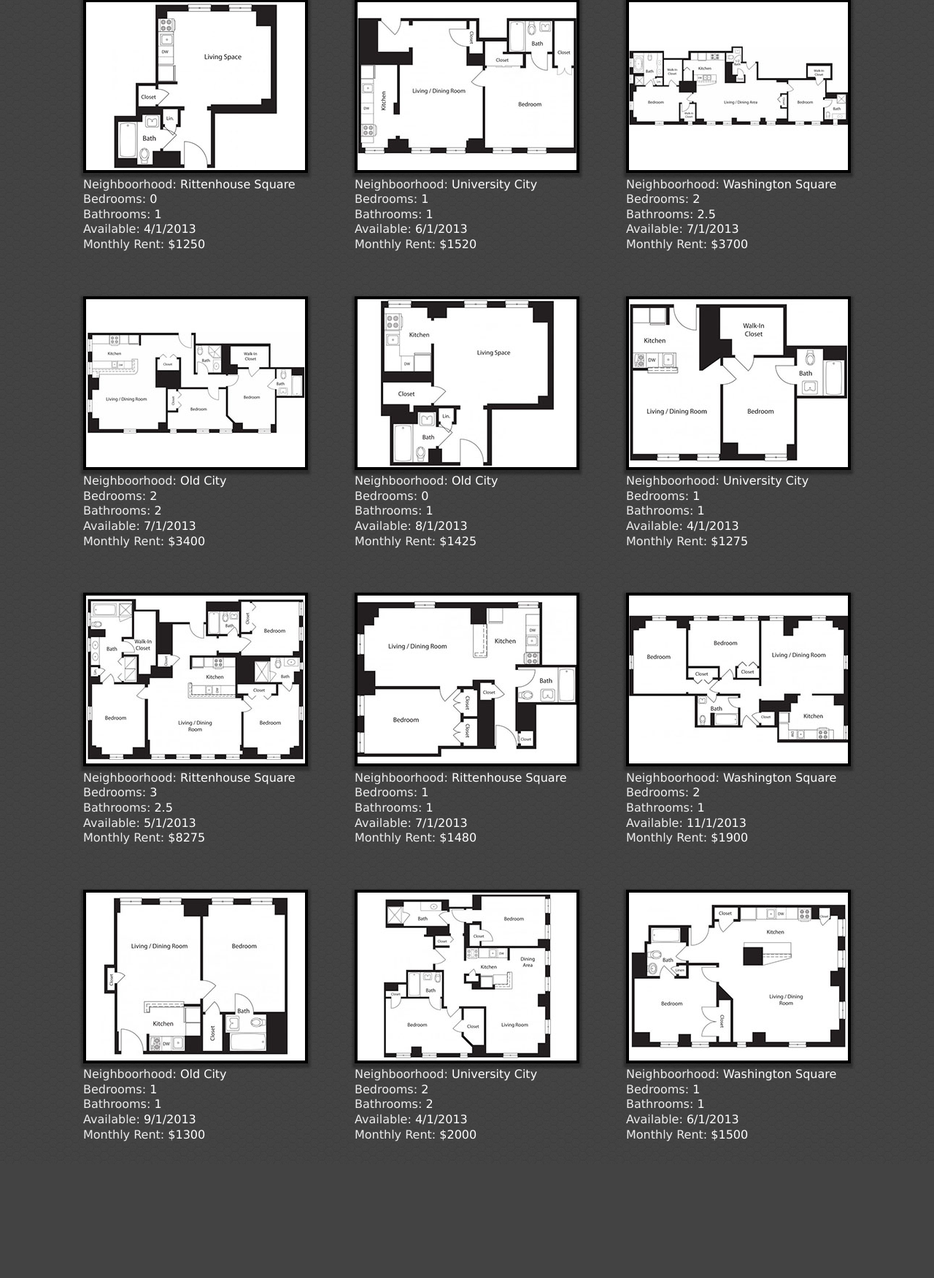
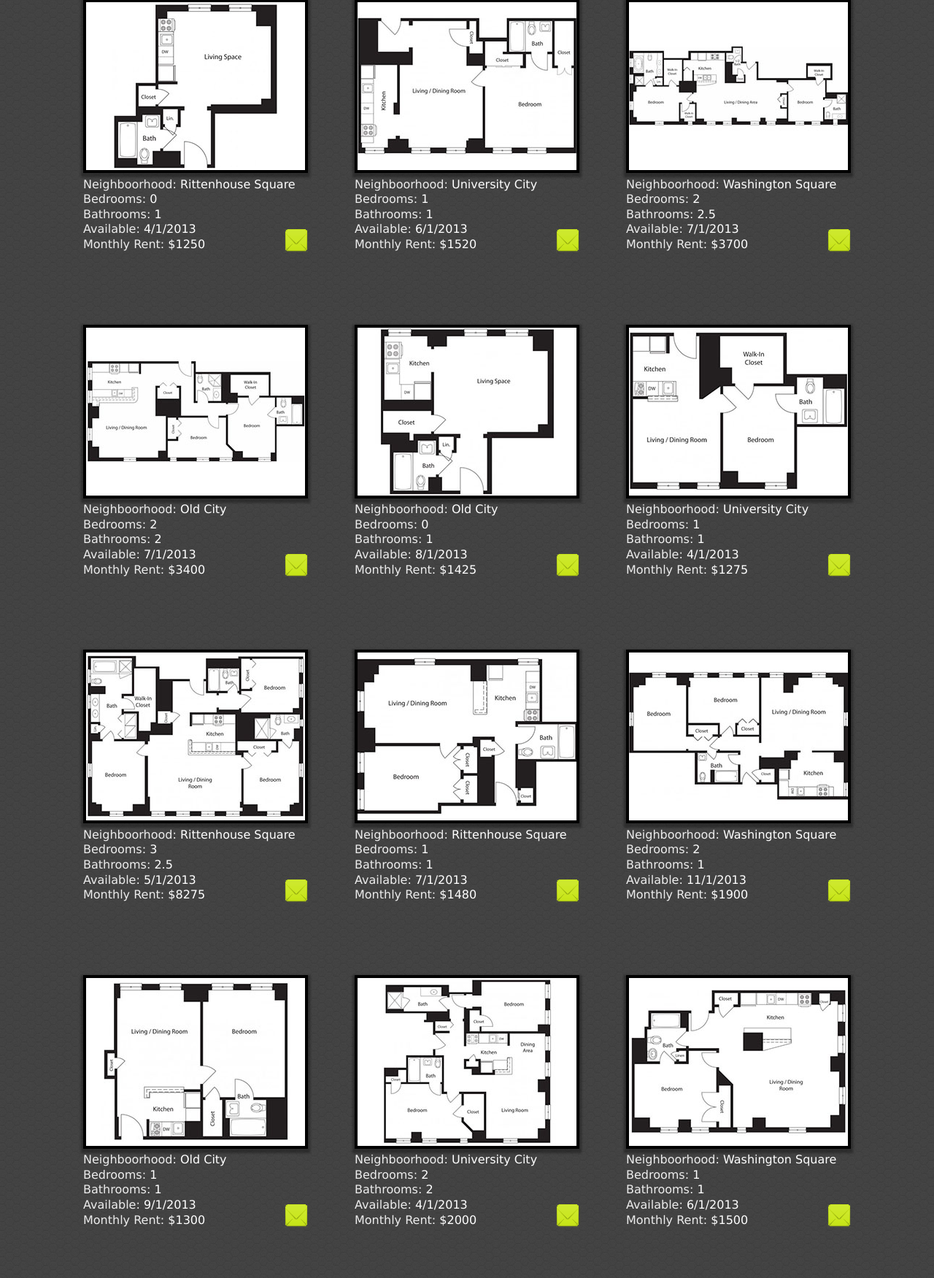
Before and after one commit to chelmyers/Info151_Final, a PHP site: page / in a window 1280 px wide. Shown: the part 409-2160 px from the top of the page at 73% size. Before the commit the page ends 1973 px from the top, so only its background shows below. Run offline with PHP 8.4, Linux system fonts and the light colour scheme.

Commit message:
add mail icon, result page

```diff
--- a/local_html/apartments.js
+++ b/local_html/apartments.js
@@ -279,6 +279,21 @@ var search_aparts = function () {
 
 
 	}
+
+	if ($("apart1").style.display == "none" &&
+		$("apart2").style.display == "none" &&
+		$("apart3").style.display == "none" &&
+		$("apart4").style.display == "none" &&
+		$("apart5").style.display == "none" &&
+		$("apart6").style.display == "none" &&
+		$("apart7").style.display == "none" &&
+		$("apart8").style.display == "none" &&
+		$("apart9").style.display == "none" &&
+		$("apart10").style.display == "none" &&
+		$("apart11").style.display == "none" &&
+		$("apart12").style.display == "none") {
+			$("noResults").style.display = "block";
+		}
 }
 
 var reset_aparts = function () {
@@ -286,6 +301,7 @@ var reset_aparts = function () {
 	for (var i = 0; i < allAparts.length; i++) {
 		var divId = "apart" + (i + 1).toString();
 		$(divId).style.display = "inline-block";
+		$("noResults").style.display = "none"
 	}
 
 }
--- a/local_html/index.html
+++ b/local_html/index.html
@@ -3,7 +3,7 @@
 
 	<head>
 
-		<title>Chelsea's Listings</title>
+		<title>The Apt App</title>
 		<link rel="stylesheet" href="stylesheet.css">
 
 		<script rel="javascript" type="text/javascript" src="apartments.js"></script>
@@ -83,6 +83,7 @@
 
 			<div id="main">
 
+				<div id="noResults"></div>
 				<div id="apart1" class="apartment" >
 					<a href="img/aparts/apart1.jpg"><img src="img/aparts/apart1Thumb.jpg" alt="0bd/1br" width="300" /></a>
 					<p>Neighboorhood: <span id="neigh1"></span></p>
@@ -90,6 +91,8 @@
 					<p>Bathrooms: <span id="bath1"></span></p>
 					<p>Available: <span id="avail1"></span></p>
 					<p>Monthly Rent: <span id="rent1"></span></p>
+
+					<a href="mailto:chel.myers@gmail.com?subject=Listing 1001"><img class="mailIcon" src="img/mailIcon.png" alt="Send Email About Property"/></a>
 
 				</div>
 
@@ -102,6 +105,7 @@
 					<p>Available: <span id="avail2"></span></p>
 					<p>Monthly Rent: <span id="rent2"></span></p>
 
+					<a href="mailto:chel.myers@gmail.com?subject=Listing 1002"><img class="mailIcon" src="img/mailIcon.png" alt="Send Email About Property"/></a>
 
 				</div>
 
@@ -114,6 +118,8 @@
 					<p>Available: <span id="avail3"></span></p>
 					<p>Monthly Rent: <span id="rent3"></span></p>
 
+					<a href="mailto:chel.myers@gmail.com?subject=Listing 1003"><img class="mailIcon" src="img/mailIcon.png" alt="Send Email About Property"/></a>
+
 				</div>
 
 				<div id="apart4" class="apartment">
@@ -124,6 +130,8 @@
 					<p>Bathrooms: <span id="bath4"></span></p>
 					<p>Available: <span id="avail4"></span></p>
 					<p>Monthly Rent: <span id="rent4"></span></p>
+
+					<a href="mailto:chel.myers@gmail.com?subject=Listing 1004"><img class="mailIcon" src="img/mailIcon.png" alt="Send Email About Property"/></a>
 
 				</div>
 
@@ -136,6 +144,8 @@
 					<p>Available: <span id="avail5"></span></p>
 					<p>Monthly Rent: <span id="rent5"></span></p>
 
+					<a href="mailto:chel.myers@gmail.com?subject=Listing 1005"><img class="mailIcon" src="img/mailIcon.png" alt="Send Email About Property"/></a>
+
 				</div>
 
 				<div id="apart6" class="apartment">
@@ -146,6 +156,8 @@
 					<p>Bathrooms: <span id="bath6"></span></p>
 					<p>Available: <span id="avail6"></span></p>
 					<p>Monthly Rent: <span id="rent6"></span></p>
+
+					<a href="mailto:chel.myers@gmail.com?subject=Listing 1006"><img class="mailIcon" src="img/mailIcon.png" alt="Send Email About Property"/></a>
 
 				</div>
 
@@ -158,6 +170,8 @@
 					<p>Available: <span id="avail7"></span></p>
 					<p>Monthly Rent: <span id="rent7"></span></p>
 
+					<a href="mailto:chel.myers@gmail.com?subject=Listing 1007"><img class="mailIcon" src="img/mailIcon.png" alt="Send Email About Property"/></a>
+
 				</div>
 
 				<div id="apart8" class="apartment">
@@ -168,6 +182,8 @@
 					<p>Bathrooms: <span id="bath8"></span></p>
 					<p>Available: <span id="avail8"></span></p>
 					<p>Monthly Rent: <span id="rent8"></span></p>
+
+					<a href="mailto:chel.myers@gmail.com?subject=Listing 1008"><img class="mailIcon" src="img/mailIcon.png" alt="Send Email About Property"/></a>
 
 				</div>
 
@@ -180,6 +196,8 @@
 					<p>Available: <span id="avail9"></span></p>
 					<p>Monthly Rent: <span id="rent9"></span></p>
 
+					<a href="mailto:chel.myers@gmail.com?subject=Listing 1009"><img class="mailIcon" src="img/mailIcon.png" alt="Send Email About Property"/></a>
+
 				</div>
 
 				<div id="apart10" class="apartment">
@@ -190,6 +208,8 @@
 					<p>Bathrooms: <span id="bath10"></span></p>
 					<p>Available: <span id="avail10"></span></p>
 					<p>Monthly Rent: <span id="rent10"></span></p>
+
+					<a href="mailto:chel.myers@gmail.com?subject=Listing 1010"><img class="mailIcon" src="img/mailIcon.png" alt="Send Email About Property"/></a>
 
 				</div>
 
@@ -202,6 +222,8 @@
 					<p>Available: <span id="avail11"></span></p>
 					<p>Monthly Rent: <span id="rent11"></span></p>
 
+					<a href="mailto:chel.myers@gmail.com?subject=Listing 1011"><img class="mailIcon" src="img/mailIcon.png" alt="Send Email About Property"/></a>
+
 				</div>
 
 				<div id="apart12" class="apartment">
@@ -212,6 +234,8 @@
 					<p>Bathrooms: <span id="bath12"></span></p>
 					<p>Available: <span id="avail12"></span></p>
 					<p>Monthly Rent: <span id="rent12"></span></p>
+
+					<a href="mailto:chel.myers@gmail.com?subject=Listing 1012"><img class="mailIcon" src="img/mailIcon.png" alt="Send Email About Property"/></a>
 
 				</div>
 
--- a/local_html/stylesheet.css
+++ b/local_html/stylesheet.css
@@ -39,6 +39,7 @@ html {
 	margin:0;
 	font-size: 100%;
 	height:100%;
+	background-image: url("img/honey_im_subtle.png");
 }
 
 /*HEADER*/
@@ -64,7 +65,7 @@ h1 {
 #content {
 	min-height:100%;
 	overflow:hidden;
-	background-image: url("img/honey_im_subtle.png");
+
 }
 #main {
 	width:100%;
@@ -175,3 +176,22 @@ p{
 span {
 	color: #FFF;
 }
+
+.mailIcon {
+	border: none !important;
+	box-shadow: 0px 0px 0px !important;
+	position:relative;
+	top: -35px;
+	left: 274px;
+
+}
+
+
+#noResults {
+	width:400px;
+	height:400px;
+	margin:0 auto;
+	margin-top:25px;
+	display:none;
+	background: url('img/noResults.png') center center no-repeat;
+}
```
Also changed, not shown: local_html/img/knitting250px.png (deleted), local_html/img/mailIcon.png (added), 1 other file.
